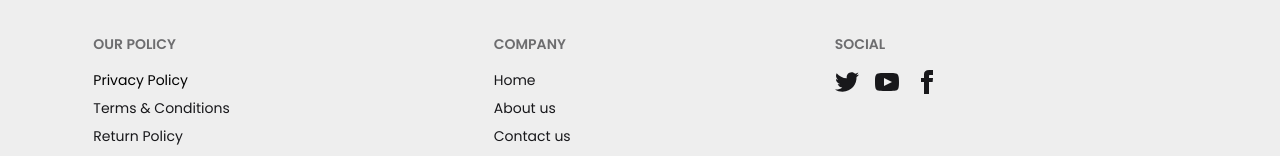
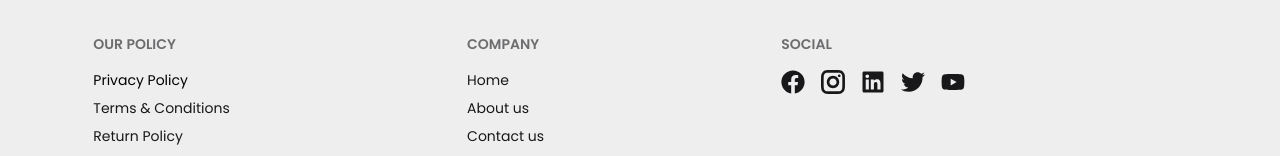
Before and after one commit to mynox48/conference-event-with-authentication, a React (Vite) app: page / in a window 1280 px wide. Shown: the part 2163-2319 px from the top of the page. Built offline with nearby package versions, Linux system fonts and the light colour scheme.

Commit message:
footer section all pages linked and added the personal social link with open in a new tab

```diff
--- a/package.json
+++ b/package.json
@@ -13,6 +13,7 @@
     "@tailwindcss/vite": "^4.1.5",
     "react": "^19.0.0",
     "react-dom": "^19.0.0",
+    "react-icons": "^5.5.0",
     "react-router": "^7.5.3",
     "tailwindcss": "^4.1.5"
   },
--- a/src/Components/Footer/Footer.jsx
+++ b/src/Components/Footer/Footer.jsx
@@ -1,4 +1,6 @@
 import React from 'react';
+import { FaFacebook, FaLinkedin, FaTwitter, FaYoutube } from 'react-icons/fa';
+import { GrInstagram } from 'react-icons/gr';
 import { Link, NavLink } from 'react-router';
 
 const Footer = () => {
@@ -21,40 +23,14 @@ const Footer = () => {
   </nav>
   <nav>
     <h6 className="footer-title">Social</h6>
-    <div className="grid grid-flow-col gap-4">
-      <a>
-        <svg
-          xmlns="http://www.w3.org/2000/svg"
-          width="24"
-          height="24"
-          viewBox="0 0 24 24"
-          className="fill-current">
-          <path
-            d="M24 4.557c-.883.392-1.832.656-2.828.775 1.017-.609 1.798-1.574 2.165-2.724-.951.564-2.005.974-3.127 1.195-.897-.957-2.178-1.555-3.594-1.555-3.179 0-5.515 2.966-4.797 6.045-4.091-.205-7.719-2.165-10.148-5.144-1.29 2.213-.669 5.108 1.523 6.574-.806-.026-1.566-.247-2.229-.616-.054 2.281 1.581 4.415 3.949 4.89-.693.188-1.452.232-2.224.084.626 1.956 2.444 3.379 4.6 3.419-2.07 1.623-4.678 2.348-7.29 2.04 2.179 1.397 4.768 2.212 7.548 2.212 9.142 0 14.307-7.721 13.995-14.646.962-.695 1.797-1.562 2.457-2.549z"></path>
-        </svg>
-      </a>
-      <a>
-        <svg
-          xmlns="http://www.w3.org/2000/svg"
-          width="24"
-          height="24"
-          viewBox="0 0 24 24"
-          className="fill-current">
-          <path
-            d="M19.615 3.184c-3.604-.246-11.631-.245-15.23 0-3.897.266-4.356 2.62-4.385 8.816.029 6.185.484 8.549 4.385 8.816 3.6.245 11.626.246 15.23 0 3.897-.266 4.356-2.62 4.385-8.816-.029-6.185-.484-8.549-4.385-8.816zm-10.615 12.816v-8l8 3.993-8 4.007z"></path>
-        </svg>
-      </a>
-      <a>
-        <svg
-          xmlns="http://www.w3.org/2000/svg"
-          width="24"
-          height="24"
-          viewBox="0 0 24 24"
-          className="fill-current">
-          <path
-            d="M9 8h-3v4h3v12h5v-12h3.642l.358-4h-4v-1.667c0-.955.192-1.333 1.115-1.333h2.885v-5h-3.808c-3.596 0-5.192 1.583-5.192 4.615v3.385z"></path>
-        </svg>
-      </a>
+    <div className="grid grid-flow-col gap-4 text-2xl">
+
+        <a target='_blank' href="https://www.facebook.com/mdraseduzzaman.rased0/"> <FaFacebook />        </a>
+        <a target='_blank' href="https://www.instagram.com/freelancer.rased/"> <GrInstagram />        </a>
+        <a target='_blank' href="https://www.linkedin.com/in/freelancer-rased/"> <FaLinkedin />        </a>
+        <a target='_blank' href="https://x.com/freelancerrased"> <FaTwitter />        </a>
+        <a target='_blank' href="https://www.youtube.com/@freelancerrased"> <FaYoutube />     </a>
+
     </div>
   </nav>
 </footer>
--- a/src/Components/Navbar/Navbar.jsx
+++ b/src/Components/Navbar/Navbar.jsx
@@ -6,6 +6,7 @@ const Navbar = () => {
     const links = <>
     <li> <NavLink className='mr-6' to='/'>Home</NavLink> </li>
     <li> <NavLink className='mr-6' to='/about'>About</NavLink> </li>
+    <li> <NavLink className='mr-6' to='/faq'>Faq</NavLink> </li>
     <li> <NavLink  to='/contact-us'>Contact Us</NavLink> </li>
     </>
     return (
```
Also changed, not shown: 1 other file (tests, documents, lock files or other folders).
